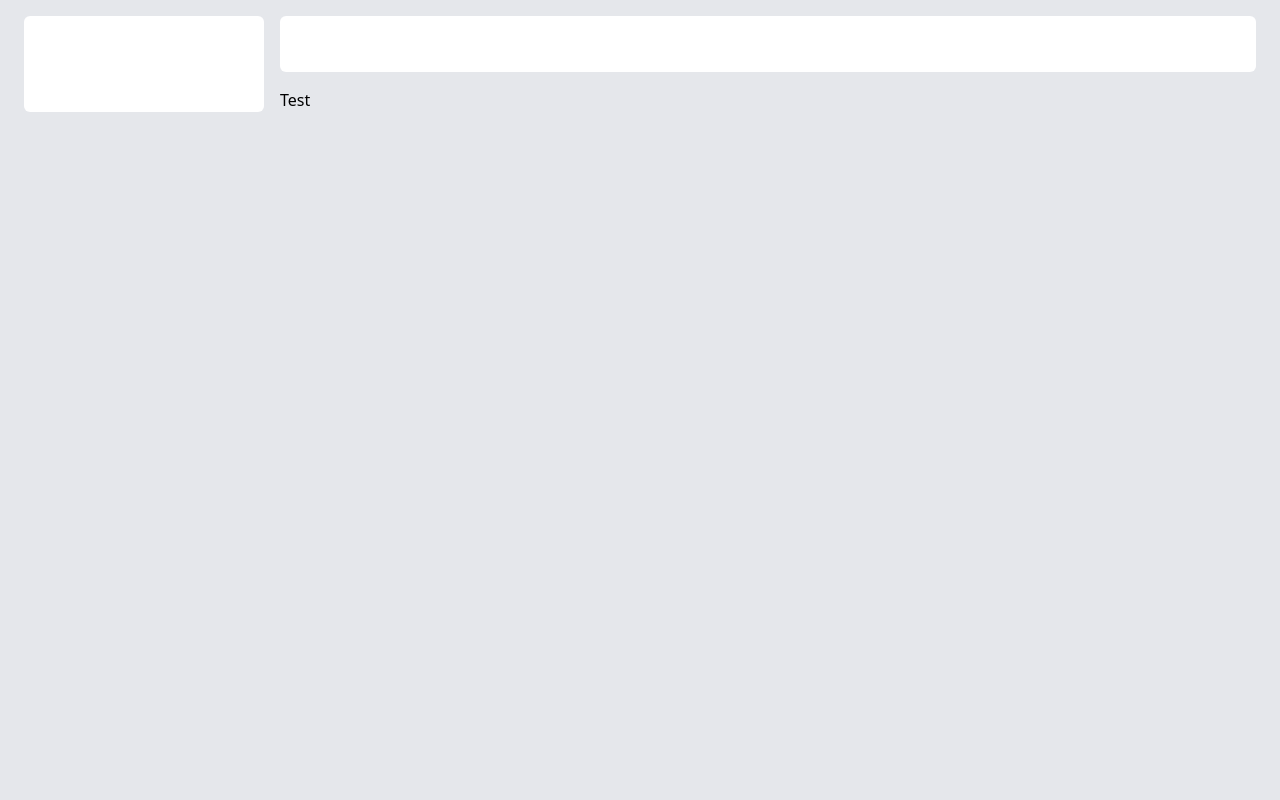
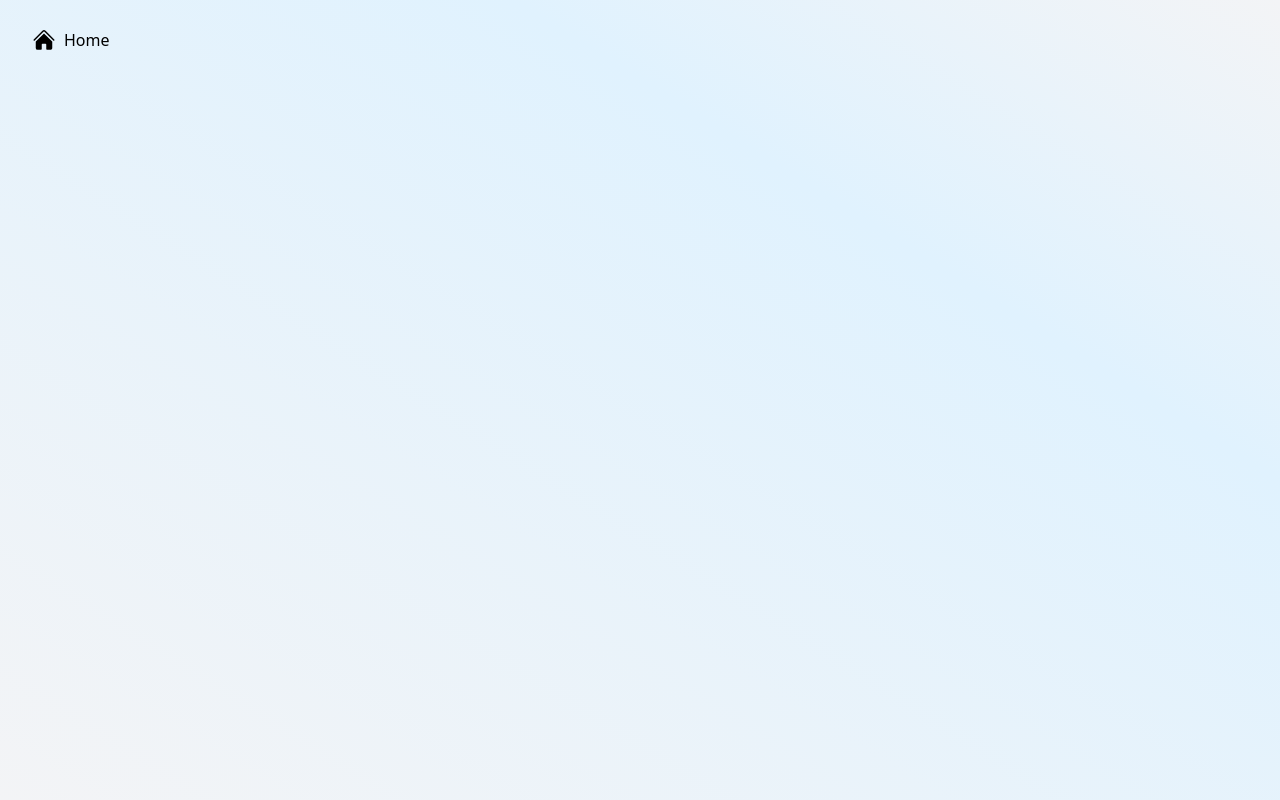
Before and after one commit to HseongH/React-Template, a React (Vite) app: page / in a window 1280 px wide. Built offline with nearby package versions, Linux system fonts and the light colour scheme.

Commit message:
배경색 변경

```diff
--- a/package.json
+++ b/package.json
@@ -21,6 +21,7 @@
     "@tanstack/react-query": "^5.26.3",
     "@tanstack/react-table": "^8.13.2",
     "axios": "^1.7.2",
+    "clsx": "^2.1.1",
     "d3": "^7.9.0",
     "downshift": "^8.4.0",
     "react": "^18.2.0",
--- a/src/App.tsx
+++ b/src/App.tsx
@@ -6,7 +6,7 @@ function App() {
     <BrowserRouter>
       <Layout>
         <Routes>
-          <Route path="/" element={<h1>Test</h1>} />
+          <Route path="/" />
         </Routes>
       </Layout>
     </BrowserRouter>
--- a/src/components/Header.tsx
+++ b/src/components/Header.tsx
@@ -1,5 +1,5 @@
 function Header() {
-  return <header className="mb-4 min-h-14 rounded-md bg-white dark:bg-gray-950" />;
+  return <header className="mb-4 min-h-14 rounded-md bg-black/5 dark:bg-white/5" />;
 }
 
 export default Header;
--- a/src/components/Layout.tsx
+++ b/src/components/Layout.tsx
@@ -1,6 +1,5 @@
 import { ReactNode } from 'react';
 import Sidebar from './Sidebar';
-import Header from './Header';
 
 interface ILayout {
   children: ReactNode;
@@ -8,17 +7,13 @@ interface ILayout {
 
 function Layout({ children }: ILayout) {
   return (
-    <main className="min-h-screen bg-gray-200 dark:bg-gray-800">
-      <div className="container mx-auto flex min-h-full px-6 py-4">
-        <Sidebar />
+    <div className="to-gray-960 relative isolate bg-gradient-to-bl from-gray-100 via-sky-100 via-30% to-gray-100 dark:from-gray-900 dark:via-sky-950 dark:via-20% dark:to-gray-900">
+      <Sidebar />
 
-        <div className="flex-1">
-          <Header />
-
-          {children}
-        </div>
-      </div>
-    </main>
+      <main className="ml-64 min-h-screen">
+        <div className="rounded-md">{children}</div>
+      </main>
+    </div>
   );
 }
 
--- a/src/components/Sidebar.tsx
+++ b/src/components/Sidebar.tsx
@@ -1,5 +1,20 @@
+import { Link } from 'react-router-dom';
+
 function Sidebar() {
-  return <nav className="mr-4 w-60 rounded-md bg-white dark:bg-gray-950" />;
+  return (
+    <div className="fixed inset-y-0 left-0 w-64 p-5 dark:text-slate-50">
+      <nav>
+        <Link className="flex w-full rounded-md px-3 py-2 hover:bg-black/5 dark:hover:bg-white/5" to="/">
+          <svg xmlns="http://www.w3.org/2000/svg" viewBox="0 0 24 24" fill="currentColor" className="mr-2 size-6">
+            <path d="M11.47 3.841a.75.75 0 0 1 1.06 0l8.69 8.69a.75.75 0 1 0 1.06-1.061l-8.689-8.69a2.25 2.25 0 0 0-3.182 0l-8.69 8.69a.75.75 0 1 0 1.061 1.06l8.69-8.689Z" />
+            <path d="m12 5.432 8.159 8.159c.03.03.06.058.091.086v6.198c0 1.035-.84 1.875-1.875 1.875H15a.75.75 0 0 1-.75-.75v-4.5a.75.75 0 0 0-.75-.75h-3a.75.75 0 0 0-.75.75V21a.75.75 0 0 1-.75.75H5.625a1.875 1.875 0 0 1-1.875-1.875v-6.198a2.29 2.29 0 0 0 .091-.086L12 5.432Z" />
+          </svg>
+
+          <span className="truncate">Home</span>
+        </Link>
+      </nav>
+    </div>
+  );
 }
 
 export default Sidebar;
--- a/tailwind.config.ts
+++ b/tailwind.config.ts
@@ -6,4 +6,5 @@ export default {
     extend: {},
   },
   plugins: [],
+  darkMode: ['selector', '[data-mode="dark"]'],
 } satisfies Config;
```
Also changed, not shown: 1 other file (tests, documents, lock files or other folders).
